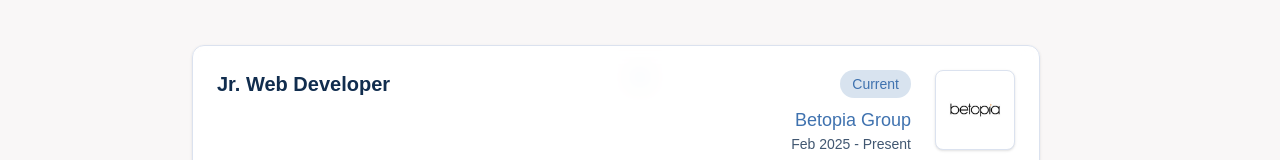
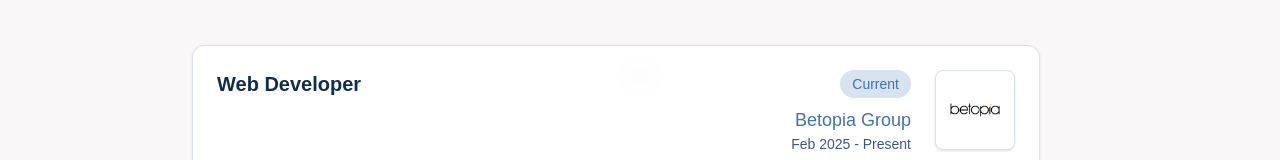
Before and after one commit to AkashAkter/akash-akter-portfolio, a Next.js app: page / in a window 1280 px wide. Shown: the part 2328-2488 px from the top of the page. Built offline with nearby package versions, Linux system fonts and the light colour scheme; a web font is replaced by a local one.

Commit message:
role changed

```diff
--- a/src/components/ExperienceSection.tsx
+++ b/src/components/ExperienceSection.tsx
@@ -6,7 +6,7 @@ import Image from "next/image";
 const ExperienceSection = () => {
   const experiences = [
     {
-      role: "Jr. Web Developer",
+      role: "Web Developer",
       company: "Betopia Group",
       duration: "Feb 2025 - Present",
       points: [
```
